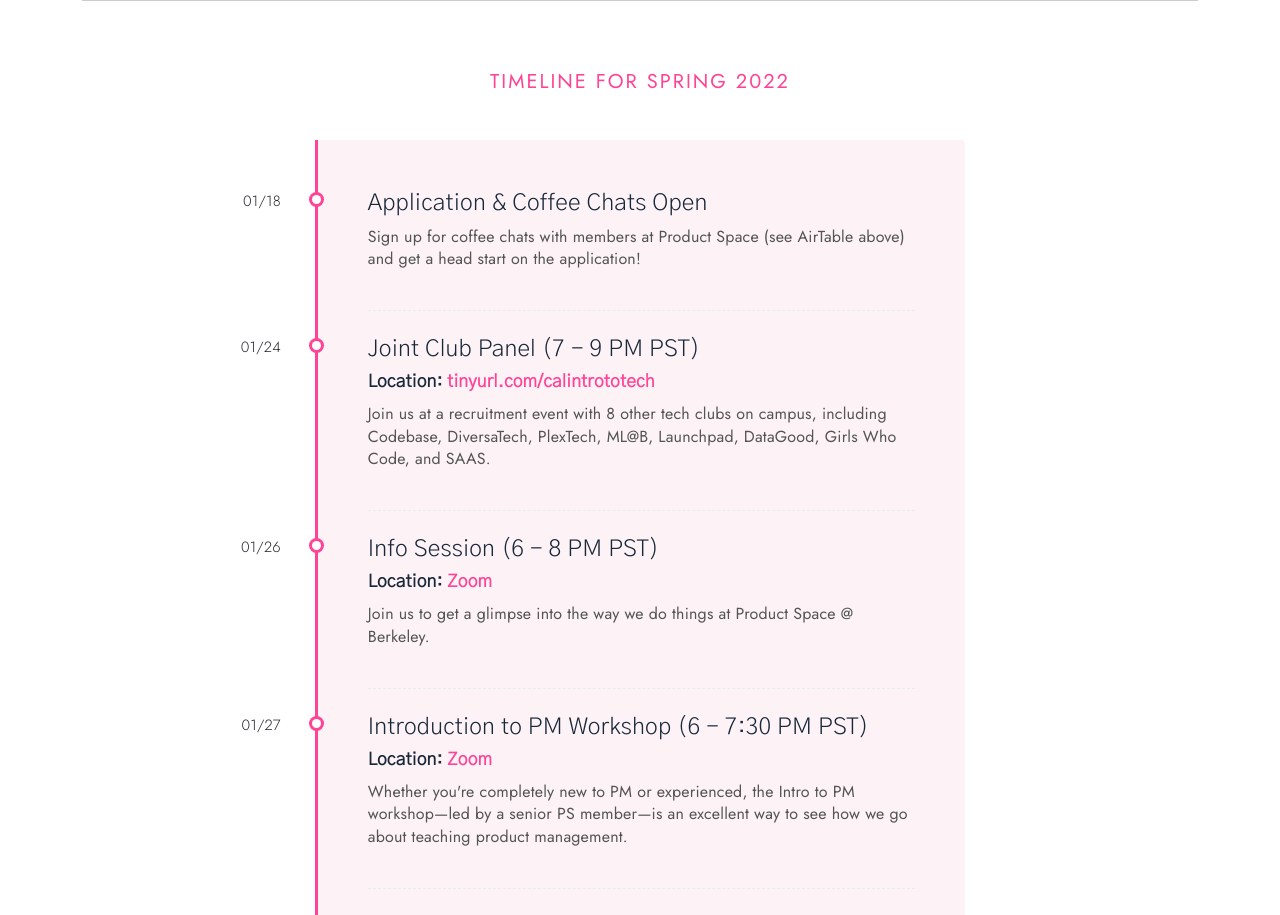
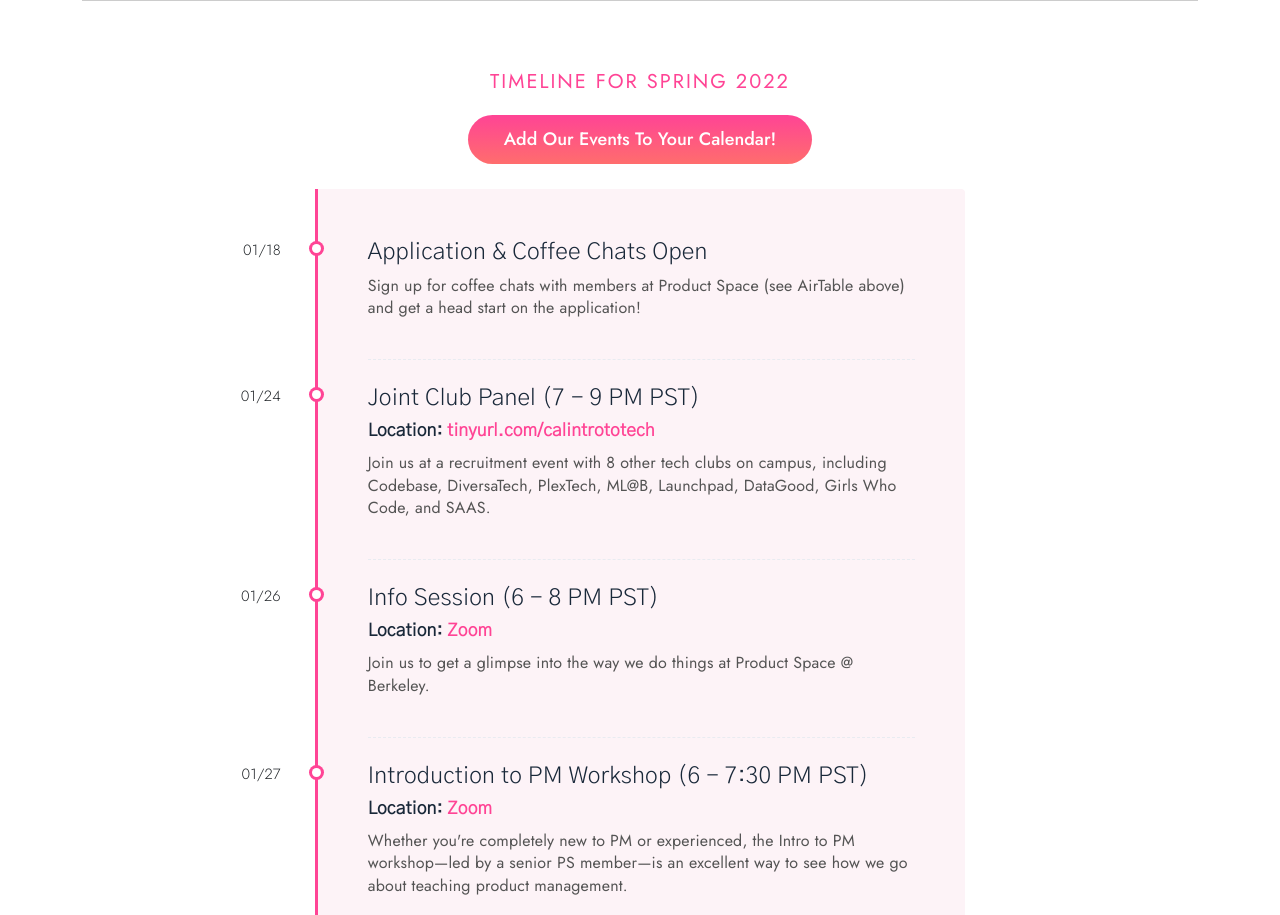
Before and after one commit to calproductspace/website, a plain HTML site: page apply.html in a window 1280 px wide. Shown: the part 1179-2094 px from the top of the page. Drawn offline with Linux system fonts and the light colour scheme; grey boxes are pictures that could not be loaded.

Commit message:
add calendar link to timeline

```diff
--- a/apply.html
+++ b/apply.html
@@ -76,7 +76,7 @@
                             <div class="hero-caption">
                                 <h1>Apply</h1>
                                 <p>Product Space welcomes anyone with a passion for PM to apply. Join us and shape your product journey!</p>
-                                <a  href="https://forms.gle/N4vce7Bx2kxPVbS47" target="blank" class="btn_0 hero-btn">Application Form</a>
+                                <a href="https://forms.gle/N4vce7Bx2kxPVbS47" target="blank" class="btn_0 hero-btn">Application Form</a>
                             </div>
                         </div>
                     </div>
@@ -85,8 +85,6 @@
         </div>
         <!-- Slider Area End -->
         <div id="coffee-chat" class="container">
-
-
             <div class="row justify-content-center pb-25">
                 <div class="col-xxl-10 col-xl-12 col-lg-10 col-md-10">
                     <div class="section-tittle section-tittle3 text-center">
@@ -105,9 +103,11 @@
                     <div class="card" style="border: none;">
                         <div class="card-body">
                             <div class="section-tittle text-center mb-25">
-                                <span>Timeline for Spring 2022</span>
+                                <span>Timeline for Spring 2022</span><br>
+                                <a href="https://calendar.google.com/calendar/u/1?cid=Y19rZHA2dGxhb2hlbzhicnY0ZGIya29ka2o3MEBncm91cC5jYWxlbmRhci5nb29nbGUuY29t" target="blank" class="btn_0 btn-mini">Add our events to your calendar!</a>
                             </div>
                             <div id="content">
+
                                 <ul class="timeline">
                                     <li class="event" data-date="01/18">
                                         <h1>Application & Coffee Chats Open</h1>
```
